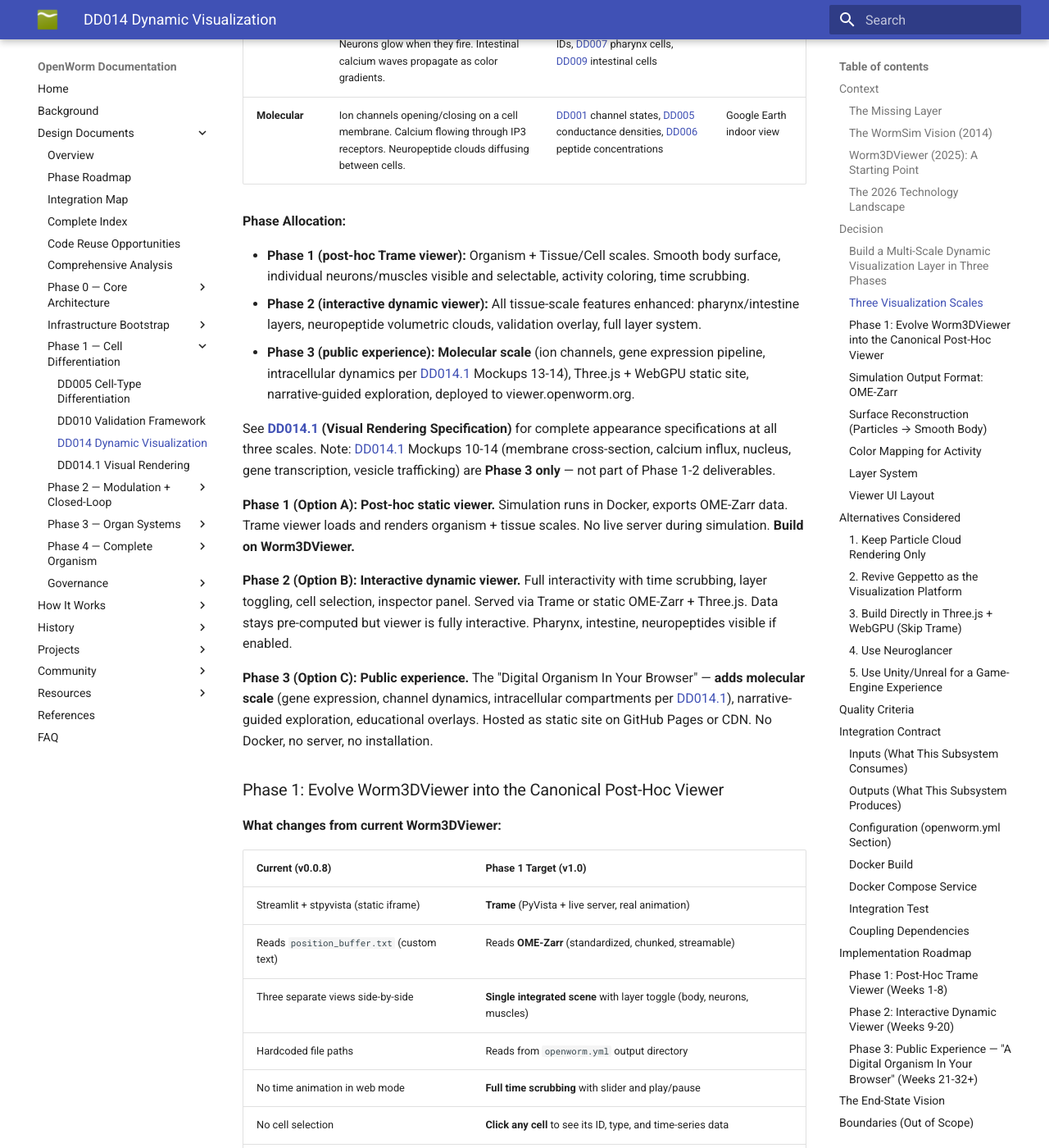
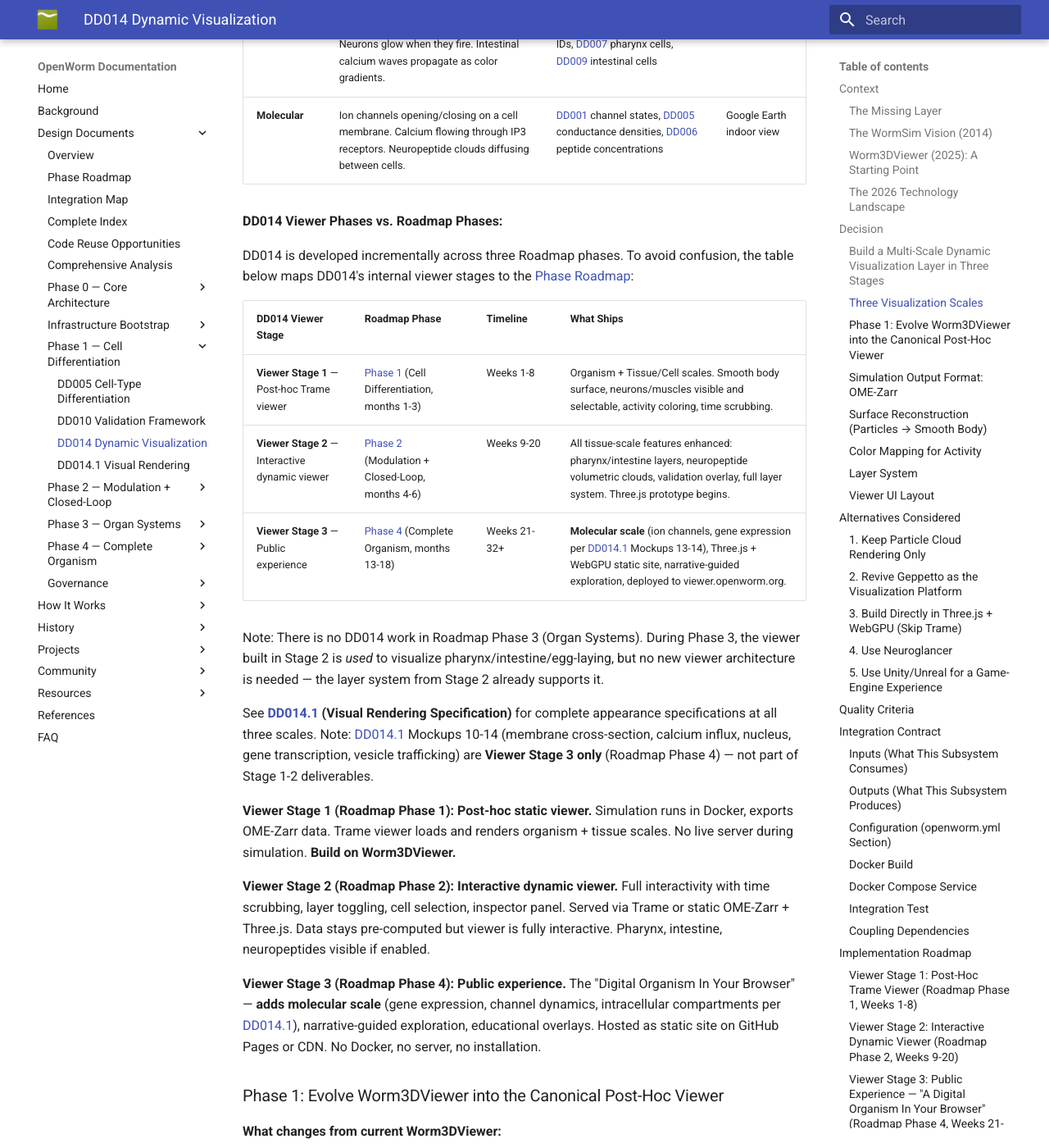
Before and after one commit to openworm/openworm_docs, an MkDocs documentation site: the page built from docs/design_documents/DD014_Dynamic_Visualization_Architecture.md, in a window 1280 px wide and 1400 px high, scrolled down 3199 px. Shown: the whole window at 82% size. Built offline with MkDocs 1.6.1 and Material for MkDocs 9.7.7, drawn with Linux system fonts in a browser that asks for light colours; some of the changed text lies outside the part shown.

Commit message:
Clarify DD014 viewer stages vs. roadmap phases, fix mangled DD014.x links
DD014 had its own "Phase 1/2/3" that didn't map 1:1 to the Roadmap
(DD014 Phase 3 = Roadmap Phase 4). Renamed to "Viewer Stage 1/2/3"
with explicit mapping table showing which Roadmap phase each stage
belongs to. Fixed 87 mangled DD014.1/DD014.2 links created by the
auto-linker wrapping "DD014" inside "DD014.1_..." filenames.

Co-Authored-By: Claude Opus 4.6 <noreply@anthropic.com>

```diff
--- a/docs/design_documents/DD014_Dynamic_Visualization_Architecture.md
+++ b/docs/design_documents/DD014_Dynamic_Visualization_Architecture.md
@@ -8,7 +8,7 @@
 
 ---
 
-> **Phase:** [Phase 1–4](DD_PHASE_ROADMAP.md#phase-1-cell-type-differentiation-months-1-3) | **Layer:** Visualization
+> **Phase:** [Phase 1](DD_PHASE_ROADMAP.md#phase-1-cell-type-differentiation-months-1-3), [Phase 2](DD_PHASE_ROADMAP.md#phase-2-slow-modulation-closed-loop-sensory-months-4-6), [Phase 4](DD_PHASE_ROADMAP.md#phase-4-mechanical-cell-identity-high-fidelity-visualization-months-13-18) | **Layer:** Visualization
 
 ## Context
 
@@ -71,7 +71,7 @@ The visualization technology available in 2026 is dramatically better than what
 
 ## Decision
 
-### Build a Multi-Scale Dynamic Visualization Layer in Three Phases
+### Build a Multi-Scale Dynamic Visualization Layer in Three Stages
 
 The visualization layer is not a single tool. It is a **data export pipeline** (from simulation to viewable format), a **viewer application** (renders the data), and a **multi-scale exploration experience** (lets users zoom between organism, tissue/cell, and molecular scales).
 
@@ -83,19 +83,25 @@ The visualization layer is not a single tool. It is a **data export pipeline** (
 | **Tissue / Cell** | Individual cells colored by activity. Click a muscle to see its calcium trace. Neurons glow when they fire. Intestinal calcium waves propagate as color gradients. | [DD001](DD001_Neural_Circuit_Architecture.md) neuron V/Ca, [DD002](DD002_Muscle_Model_Architecture.md) muscle activation, [DD004](DD004_Mechanical_Cell_Identity.md) cell IDs, [DD007](DD007_Pharyngeal_System_Architecture.md) pharynx cells, [DD009](DD009_Intestinal_Oscillator_Model.md) intestinal cells | Google Earth street view |
 | **Molecular** | Ion channels opening/closing on a cell membrane. Calcium flowing through IP3 receptors. Neuropeptide clouds diffusing between cells. | [DD001](DD001_Neural_Circuit_Architecture.md) channel states, [DD005](DD005_Cell_Type_Differentiation_Strategy.md) conductance densities, [DD006](DD006_Neuropeptidergic_Connectome_Integration.md) peptide concentrations | Google Earth indoor view |
 
-**Phase Allocation:**
+**DD014 Viewer Phases vs. Roadmap Phases:**
 
-- **Phase 1 (post-hoc Trame viewer):** Organism + Tissue/Cell scales. Smooth body surface, individual neurons/muscles visible and selectable, activity coloring, time scrubbing.
-- **Phase 2 (interactive dynamic viewer):** All tissue-scale features enhanced: pharynx/intestine layers, neuropeptide volumetric clouds, validation overlay, full layer system.
-- **Phase 3 (public experience):** **Molecular scale** (ion channels, gene expression pipeline, intracellular dynamics per [DD014.1]([DD014](DD014_Dynamic_Visualization_Architecture.md).1_Visual_Rendering_Specification.md) Mockups 13-14), Three.js + WebGPU static site, narrative-guided exploration, deployed to viewer.openworm.org.
+DD014 is developed incrementally across three Roadmap phases. To avoid confusion, the table below maps DD014's internal viewer stages to the [Phase Roadmap](DD_PHASE_ROADMAP.md):
 
-See **[DD014.1]([DD014](DD014_Dynamic_Visualization_Architecture.md).1_Visual_Rendering_Specification.md) (Visual Rendering Specification)** for complete appearance specifications at all three scales. Note: [DD014.1]([DD014](DD014_Dynamic_Visualization_Architecture.md).1_Visual_Rendering_Specification.md) Mockups 10-14 (membrane cross-section, calcium influx, nucleus, gene transcription, vesicle trafficking) are **Phase 3 only** — not part of Phase 1-2 deliverables.
+| DD014 Viewer Stage | Roadmap Phase | Timeline | What Ships |
+|--------------------|---------------|----------|------------|
+| **Viewer Stage 1** — Post-hoc Trame viewer | [Phase 1](DD_PHASE_ROADMAP.md#phase-1-cell-type-differentiation-months-1-3) (Cell Differentiation, months 1-3) | Weeks 1-8 | Organism + Tissue/Cell scales. Smooth body surface, neurons/muscles visible and selectable, activity coloring, time scrubbing. |
+| **Viewer Stage 2** — Interactive dynamic viewer | [Phase 2](DD_PHASE_ROADMAP.md#phase-2-slow-modulation-closed-loop-sensory-months-4-6) (Modulation + Closed-Loop, months 4-6) | Weeks 9-20 | All tissue-scale features enhanced: pharynx/intestine layers, neuropeptide volumetric clouds, validation overlay, full layer system. Three.js prototype begins. |
+| **Viewer Stage 3** — Public experience | [Phase 4](DD_PHASE_ROADMAP.md#phase-4-mechanical-cell-identity-high-fidelity-visualization-months-13-18) (Complete Organism, months 13-18) | Weeks 21-32+ | **Molecular scale** (ion channels, gene expression per [DD014.1](DD014.1_Visual_Rendering_Specification.md) Mockups 13-14), Three.js + WebGPU static site, narrative-guided exploration, deployed to viewer.openworm.org. |
 
-**Phase 1 (Option A): Post-hoc static viewer.** Simulation runs in Docker, exports OME-Zarr data. Trame viewer loads and renders organism + tissue scales. No live server during simulation. **Build on Worm3DViewer.**
+Note: There is no DD014 work in Roadmap Phase 3 (Organ Systems). During Phase 3, the viewer built in Stage 2 is *used* to visualize pharynx/intestine/egg-laying, but no new viewer architecture is needed — the layer system from Stage 2 already supports it.
 
-**Phase 2 (Option B): Interactive dynamic viewer.** Full interactivity with time scrubbing, layer toggling, cell selection, inspector panel. Served via Trame or static OME-Zarr + Three.js. Data stays pre-computed but viewer is fully interactive. Pharynx, intestine, neuropeptides visible if enabled.
+See **[DD014.1](DD014.1_Visual_Rendering_Specification.md) (Visual Rendering Specification)** for complete appearance specifications at all three scales. Note: [DD014.1](DD014.1_Visual_Rendering_Specification.md) Mockups 10-14 (membrane cross-section, calcium influx, nucleus, gene transcription, vesicle trafficking) are **Viewer Stage 3 only** (Roadmap Phase 4) — not part of Stage 1-2 deliverables.
 
-**Phase 3 (Option C): Public experience.** The "Digital Organism In Your Browser" — **adds molecular scale** (gene expression, channel dynamics, intracellular compartments per [DD014.1]([DD014](DD014_Dynamic_Visualization_Architecture.md).1_Visual_Rendering_Specification.md)), narrative-guided exploration, educational overlays. Hosted as static site on GitHub Pages or CDN. No Docker, no server, no installation.
+**Viewer Stage 1 (Roadmap Phase 1): Post-hoc static viewer.** Simulation runs in Docker, exports OME-Zarr data. Trame viewer loads and renders organism + tissue scales. No live server during simulation. **Build on Worm3DViewer.**
+
+**Viewer Stage 2 (Roadmap Phase 2): Interactive dynamic viewer.** Full interactivity with time scrubbing, layer toggling, cell selection, inspector panel. Served via Trame or static OME-Zarr + Three.js. Data stays pre-computed but viewer is fully interactive. Pharynx, intestine, neuropeptides visible if enabled.
+
+**Viewer Stage 3 (Roadmap Phase 4): Public experience.** The "Digital Organism In Your Browser" — **adds molecular scale** (gene expression, channel dynamics, intracellular compartments per [DD014.1](DD014.1_Visual_Rendering_Specification.md)), narrative-guided exploration, educational overlays. Hosted as static site on GitHub Pages or CDN. No Docker, no server, no installation.
 
 ### Phase 1: Evolve Worm3DViewer into the Canonical Post-Hoc Viewer
 
@@ -474,7 +480,7 @@ docker compose run quick-test  # with visualization.export_format: "legacy"
 
 ## Implementation Roadmap
 
-### Phase 1: Post-Hoc Trame Viewer (Weeks 1-8)
+### Viewer Stage 1: Post-Hoc Trame Viewer (Roadmap [Phase 1](DD_PHASE_ROADMAP.md#phase-1-cell-type-differentiation-months-1-3), Weeks 1-8)
 
 Build on Worm3DViewer, evolve from Streamlit+stpyvista to Trame.
 
@@ -493,7 +499,7 @@ Build on Worm3DViewer, evolve from Streamlit+stpyvista to Trame.
 
 **Deliverable:** `docker compose up viewer` serves a web app with time-animated, multi-layer, interactive 3D worm at `localhost:8501`.
 
-### Phase 2: Interactive Dynamic Viewer (Weeks 9-20)
+### Viewer Stage 2: Interactive Dynamic Viewer (Roadmap [Phase 2](DD_PHASE_ROADMAP.md#phase-2-slow-modulation-closed-loop-sensory-months-4-6), Weeks 9-20)
 
 Enhance the viewer with deeper interactivity and begin Three.js migration for public deployment.
 
@@ -503,28 +509,28 @@ Enhance the viewer with deeper interactivity and begin Three.js migration for pu
 | Add intestine layer (when enabled) | Visualization L4 | 8 hrs | [DD009](DD009_Intestinal_Oscillator_Model.md) output |
 | Add neuropeptide volumetric layer (when enabled) | Visualization L4 | 16 hrs | [DD006](DD006_Neuropeptidergic_Connectome_Integration.md) output |
 | Add validation overlay (green/red pass/fail markers) | Visualization L4 | 4 hrs | [DD010](DD010_Validation_Framework.md) output |
-| Mesh skinning (VirtualWorm mesh deformed by particles) | Visualization L4 | 24 hrs | Phase 1 surface |
-| Begin Three.js + WebGPU prototype | Visualization L4 + community | 40 hrs | Phase 1 data pipeline |
+| Mesh skinning (VirtualWorm mesh deformed by particles) | Visualization L4 | 24 hrs | Stage 1 surface |
+| Begin Three.js + WebGPU prototype | Visualization L4 + community | 40 hrs | Stage 1 data pipeline |
 | Static OME-Zarr hosting (no server required for viewing) | Integration Maintainer | 8 hrs | OME-Zarr export |
 | Multi-scale zoom (organism → tissue transition) | Visualization L4 | 16 hrs | All layers working |
 
 **Deliverable:** Full tissue/cell-scale exploration. Early Three.js prototype for server-free deployment.
 
-### Phase 3: Public Experience — "A Digital Organism In Your Browser" (Weeks 21-32+)
+### Viewer Stage 3: Public Experience — "A Digital Organism In Your Browser" (Roadmap [Phase 4](DD_PHASE_ROADMAP.md#phase-4-mechanical-cell-identity-high-fidelity-visualization-months-13-18), Weeks 21-32+)
 
 The full WormSim vision, rebuilt on modern technology.
 
 | Task | Owner | Effort | Dependency |
 |------|-------|--------|------------|
-| Complete Three.js + WebGPU viewer | Visualization L4 + community | 80 hrs | Phase 2 prototype |
-| OME-Zarr served from cloud storage (GitHub Pages, S3) | Integration Maintainer | 8 hrs | Phase 2 static hosting |
+| Complete Three.js + WebGPU viewer | Visualization L4 + community | 80 hrs | Stage 2 prototype |
+| OME-Zarr served from cloud storage (GitHub Pages, S3) | Integration Maintainer | 8 hrs | Stage 2 static hosting |
 | Narrative-guided onboarding (tutorial mode) | Community contributor | 24 hrs | Three.js viewer |
 | Educational annotations (cell labels, biology facts) | Community contributor | 16 hrs | Three.js viewer |
 | Molecular-scale view (ion channels, Ca dynamics) | Visualization L4 | 40 hrs | Three.js viewer |
 | Mobile-responsive design | Community contributor | 16 hrs | Three.js viewer |
 | WebXR support (VR/AR exploration) | Community contributor | 24 hrs | Three.js viewer |
 | Deploy to `viewer.openworm.org` (static site) | Integration Maintainer | 4 hrs | Three.js viewer |
-| MyBinder/Colab integration (zero-install demo) | Community contributor | 8 hrs | Phase 1 Trame viewer |
+| MyBinder/Colab integration (zero-install demo) | Community contributor | 8 hrs | Stage 1 Trame viewer |
 
 **Deliverable:** Anyone with a browser can visit `viewer.openworm.org` and explore a dynamic, multi-scale simulation of *C. elegans* — no Docker, no installation, no server.
 
```
Also changed, not shown: docs/design_documents/DD014.1_Visual_Rendering_Specification.md (+2 -2 lines), docs/design_documents/DD014.2_Anatomical_Mesh_Deformation_Pipeline.md (+12 -12 lines), docs/design_documents/DD_COMPREHENSIVE_ANALYSIS_2026-02-19.md (+45 -45 lines), docs/design_documents/DD_PHASE_ROADMAP.md (+10 -10 lines).
